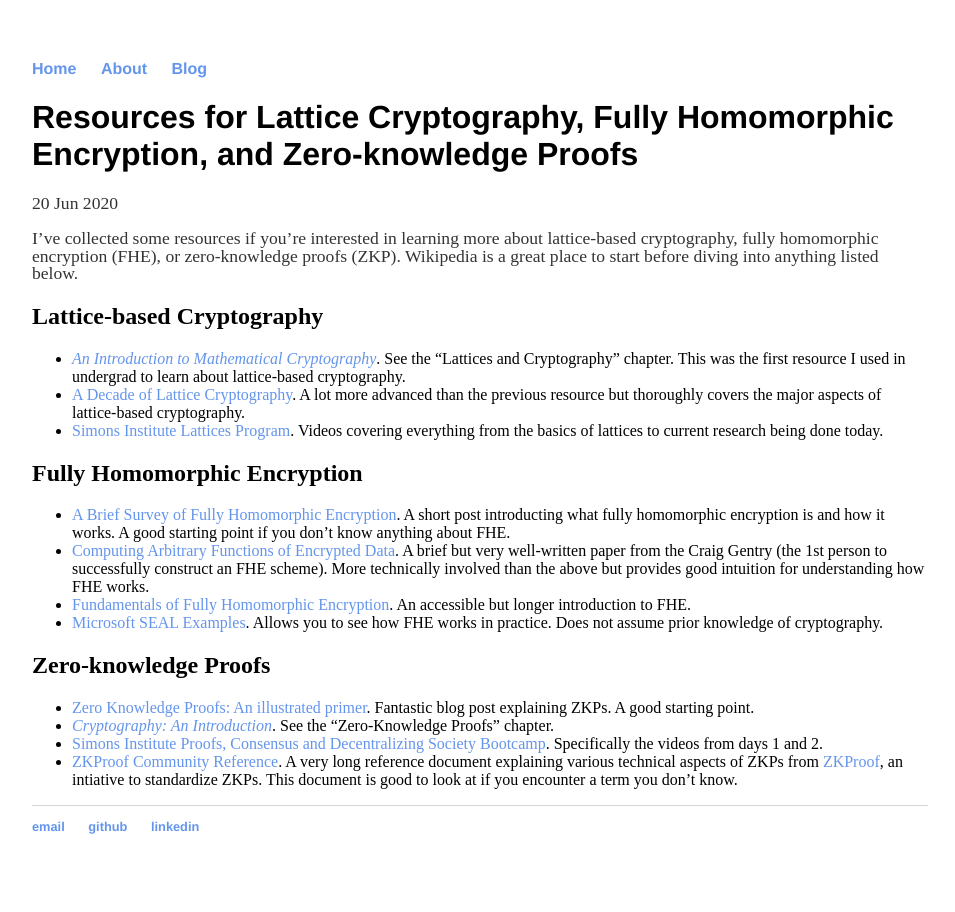
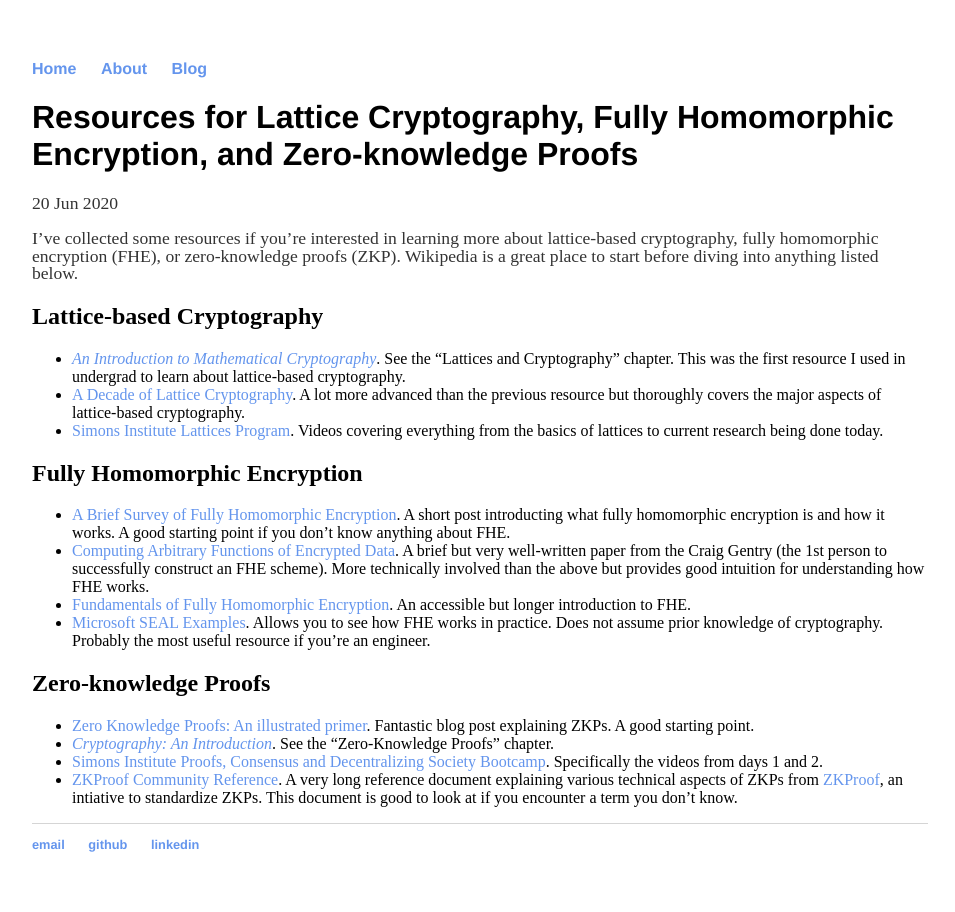
Before and after one commit to ravital/ravital.github.io, a Jekyll site: the page built from _posts/2020-06-20-resources.md, in a window 1280 px wide. Shown: the whole page, without its empty margins (160-1115 px from the left). Built offline with Jekyll 4.4.1, drawn with Linux system fonts in a browser that asks for light colours.

Commit message:
Update 2020-06-20-resources.md

```diff
--- a/_posts/2020-06-20-resources.md
+++ b/_posts/2020-06-20-resources.md
@@ -14,7 +14,7 @@ I've collected some resources if you're interested in learning more about lattic
 - [A Brief Survey of Fully Homomorphic Encryption](https://blog.quarkslab.com/a-brief-survey-of-fully-homomorphic-encryption-computing-on-encrypted-data.html). A short post introducting what fully homomorphic encryption is and how it works. A good starting point if you don't know anything about FHE.
 - [Computing Arbitrary Functions of Encrypted Data](https://crypto.stanford.edu/craig/easy-fhe.pdf). A brief but very well-written paper from the Craig Gentry (the 1st person to successfully construct an FHE scheme). More technically involved than the above but provides good intuition for understanding how FHE works.
 - [Fundamentals of Fully Homomorphic Encryption](https://pdfs.semanticscholar.org/e247/ae732c50b6c04b2aa413c4caa0ca77ed4751.pdf). An accessible but longer introduction to FHE.
-- [Microsoft SEAL Examples](https://github.com/microsoft/SEAL/tree/master/native/examples). Allows you to see how FHE works in practice. Does not assume prior knowledge of cryptography.
+- [Microsoft SEAL Examples](https://github.com/microsoft/SEAL/tree/master/native/examples). Allows you to see how FHE works in practice. Does not assume prior knowledge of cryptography. Probably the most useful resource if you're an engineer.
 
 ## Zero-knowledge Proofs
 - [Zero Knowledge Proofs: An illustrated primer](https://blog.cryptographyengineering.com/2014/11/27/zero-knowledge-proofs-illustrated-primer/). Fantastic blog post explaining ZKPs. A good starting point.
```
